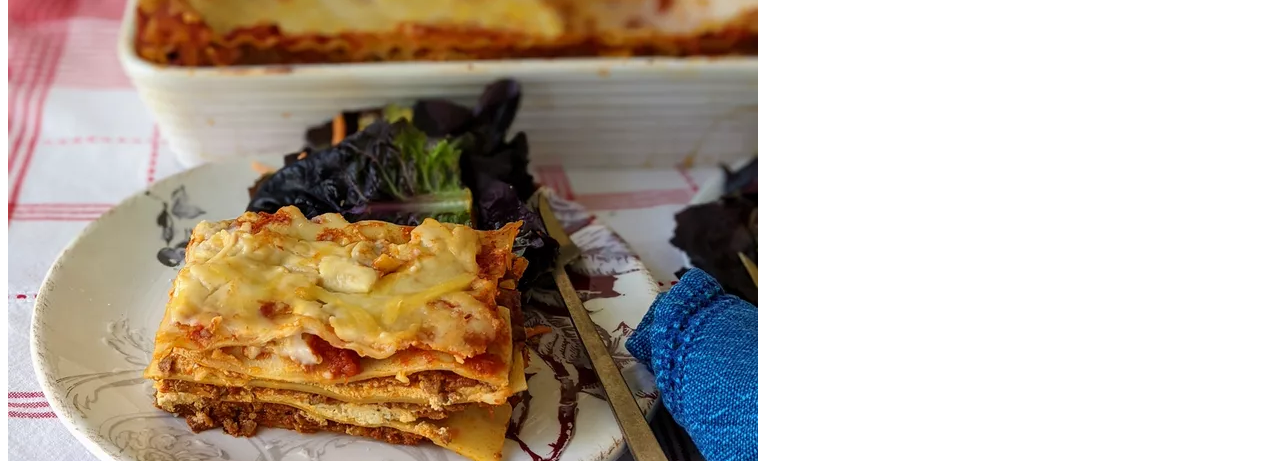
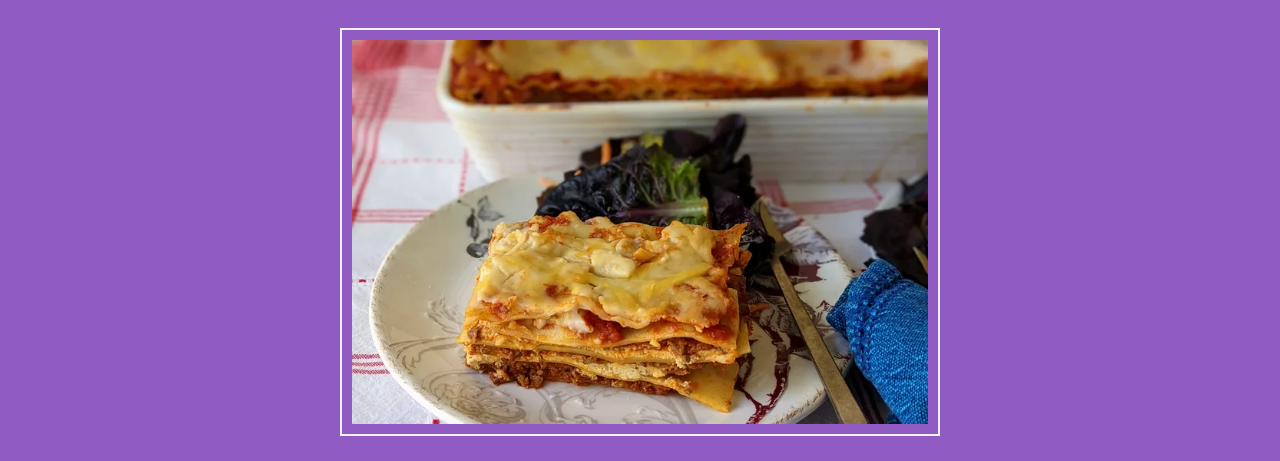
Before and after one commit to sahilkhan-777/odin-recipes, a plain HTML site: page recipes/lasagna.html in a window 1280 px wide. Shown: the part 97-558 px from the top of the page. Drawn offline with Linux system fonts and the light colour scheme.

Commit message:
Link recipes.css to lasagna.html

```diff
--- a/recipes/lasagna.html
+++ b/recipes/lasagna.html
@@ -4,10 +4,13 @@
     <meta charset="UTF-8">
     <meta name="viewport" content="width=device-width, initial-scale=1.0">
     <title>Lasagna recipe</title>
+    <link rel="stylesheet" href="../recipes/recipes.css">
 </head>
 <body>
     <h1>Lasagna Recipe</h1>
-    <img src="./img/lasagna.webp" alt="Image of a lasagna"/>
+    <div class="img-container">
+        <img src="./img/lasagna.webp" alt="Image of a lasagna"/>
+    </div>
     <h2>Description</h2>
     <p>This is my mom's special homemade lasagna recipe with a meaty, made-from-scratch tomato sauce and a deliciously cheesy filling. A more traditional homemade lasagna filling would be made with ricotta but my mom's recipe calls for a blend of small-curd cottage cheese and Parmesan. I have found none better anywhere. Serve with a leafy green salad and crusty garlic bread.</p>
     <h2>Ingredients</h2>
```
